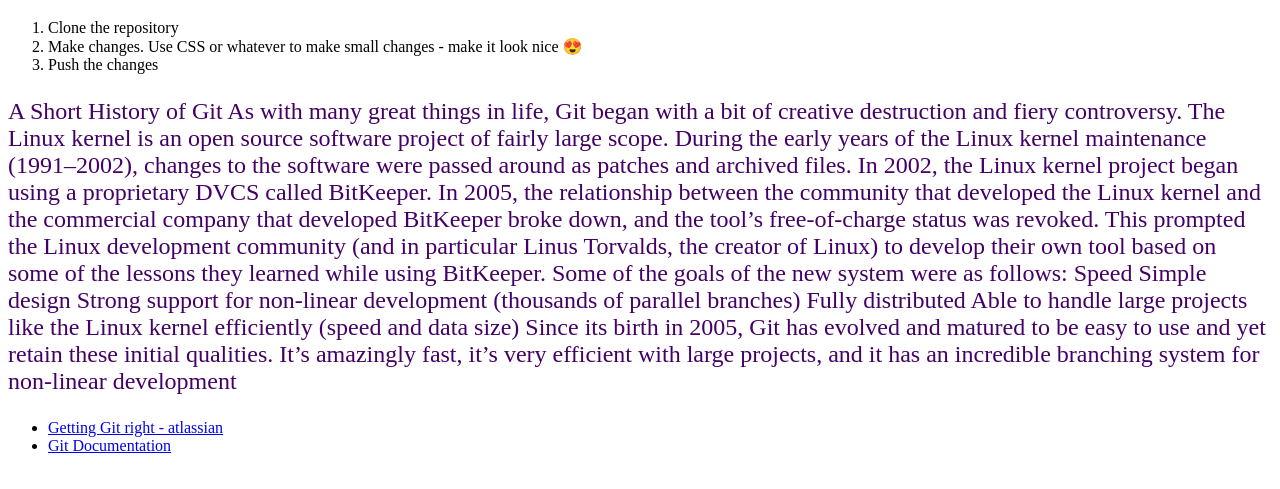
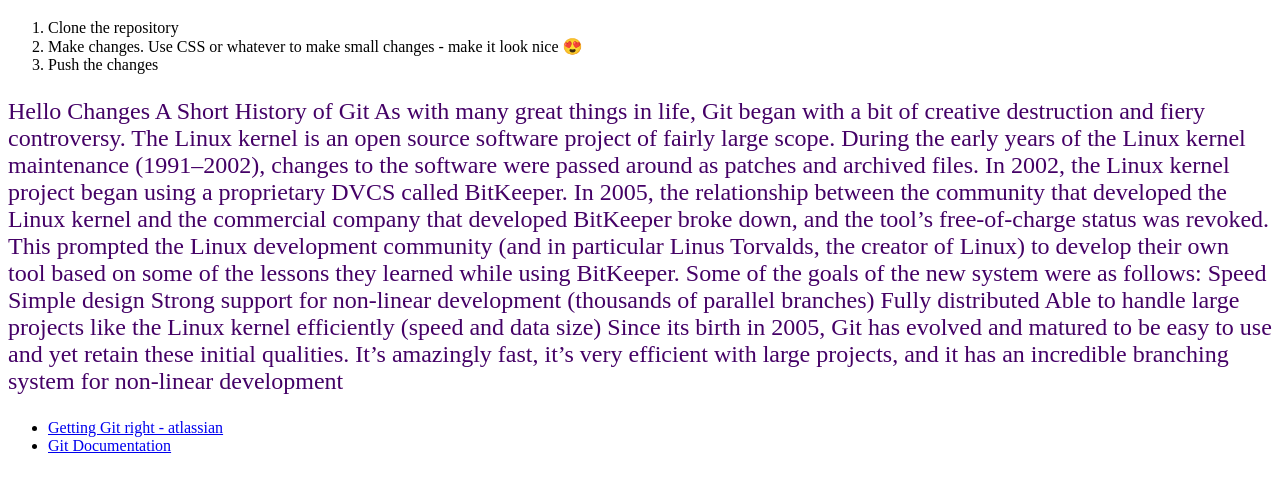
Before and after one commit to HeshanPunch/basic-git-ssc, a plain HTML site: page index.html in a window 1280 px wide. Shown: the part 61-550 px from the top of the page. Drawn offline with Linux system fonts and the light colour scheme.

Commit message:
Demoin desktop

```diff
--- a/index.html
+++ b/index.html
@@ -16,6 +16,7 @@
         <li>Push the changes</li>
       </ol>
       <p class="story">
+	  Hello Changes
         A Short History of Git As with many great things in life, Git began with
         a bit of creative destruction and fiery controversy. The Linux kernel is
         an open source software project of fairly large scope. During the early
```
